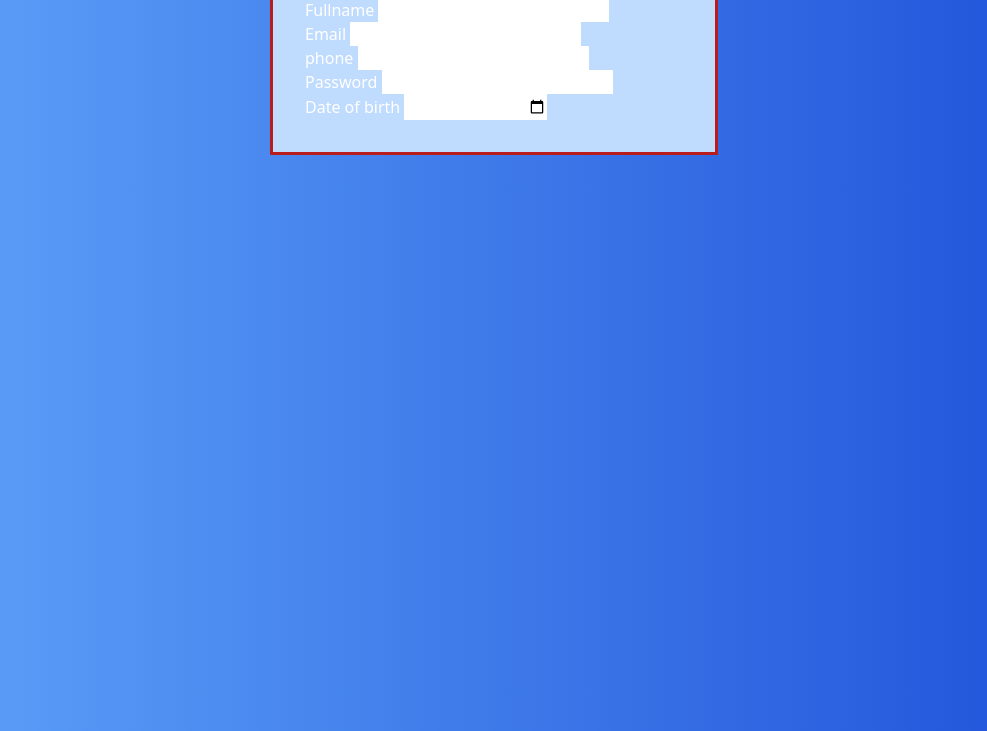
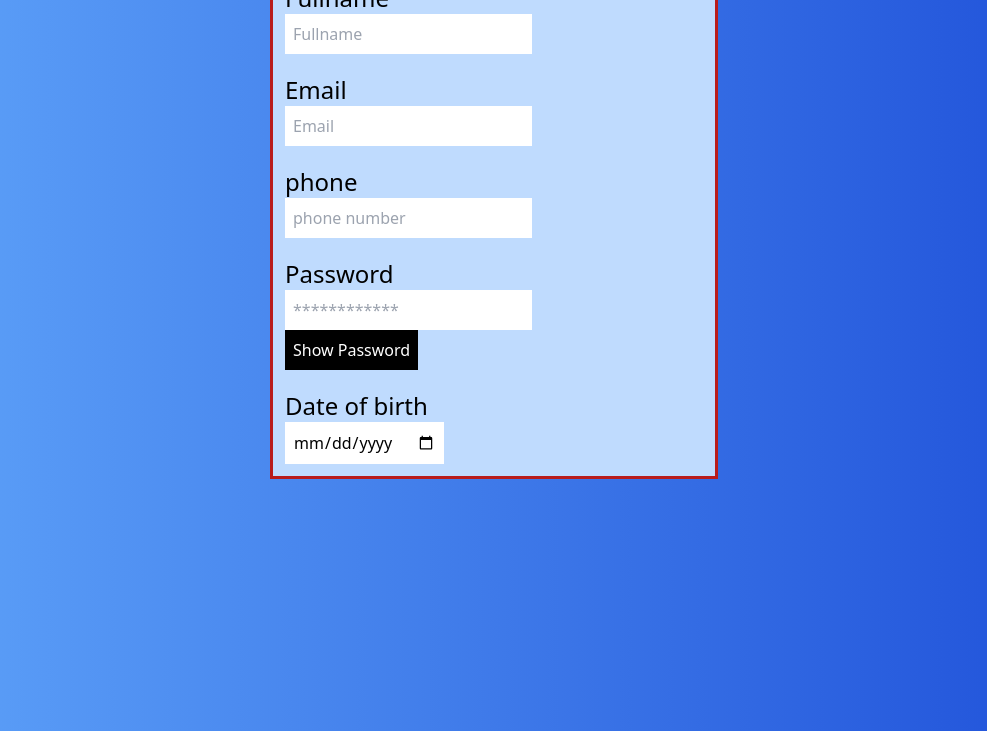
Before and after one commit to olawale3334/Register, a website: page dist/index.html in a window 1280 px wide. Shown: the part 69-800 px from the top of the page, without its empty margins (146-1133 px from the left). Drawn offline with Linux system fonts and the light colour scheme.

Commit message:
form added

```diff
--- a/dist/index.html
+++ b/dist/index.html
@@ -7,28 +7,30 @@
     <title>LOGIN</title>
 </head>
 <body>
-    <div class=" p-8 bg-gradient-to-r from-blue-400 to-blue-700 text-white h-screen">
-       <div class=" max-w-md p-8 mx-auto bg-blue-200 border-[3px] border-red-700">
+    <div class="  bg-gradient-to-r from-blue-400 to-blue-700  h-screen">
+       <div class=" max-w-md p-3   mx-auto bg-blue-200 border-[3px] border-red-700">
+            <h1 class="text-3xl text-center hover:text-red-400 cursor-pointer">Register</h1>
           <form>
-            <div>
-             <label > Fullname</label>
-             <input type="text" name="Fullname">
+            <div class="mb-5">
+             <label class="text-2xl block" > Fullname</label>
+             <input class="p-2" type="text" name="Fullname" placeholder="Fullname">
             </div>
-            <div>
-                <label >Email</label>
-                <input type="text" name="Email">
+            <div class="mb-5">
+                <label class="text-2xl block" >Email</label>
+                <input class="p-2" type="text" name="Email" placeholder="Email">
             </div>
-            <div>
-                <label >phone</label>
-                <input type="number" name="phone">
+            <div class="mb-5">
+                <label class="text-2xl block"  >phone</label>
+                <input class="p-2" type="number" name="phone" placeholder="phone number">
             </div>
-            <div>
-                <label >Password</label>
-                <input type="password" name="password">
+            <div class="mb-5">
+                <label class="text-2xl block" >Password</label>
+                <input class="p-2" type="password" name="password" placeholder="************">
+                  <button id="show" class=" hidden bg-black p-2 text-white  lg:block md:block ">Show Password</button>
             </div>
-            <div>
-                <label >Date of birth</label>
-                <input type="date" name="date">
+            <div >
+                <label class="text-2xl block"  >Date of birth</label>
+                <input class="p-2" type="date" name="date">
             </div>
            </form>
        </div>
```
Also changed, not shown: dist/style.css.
